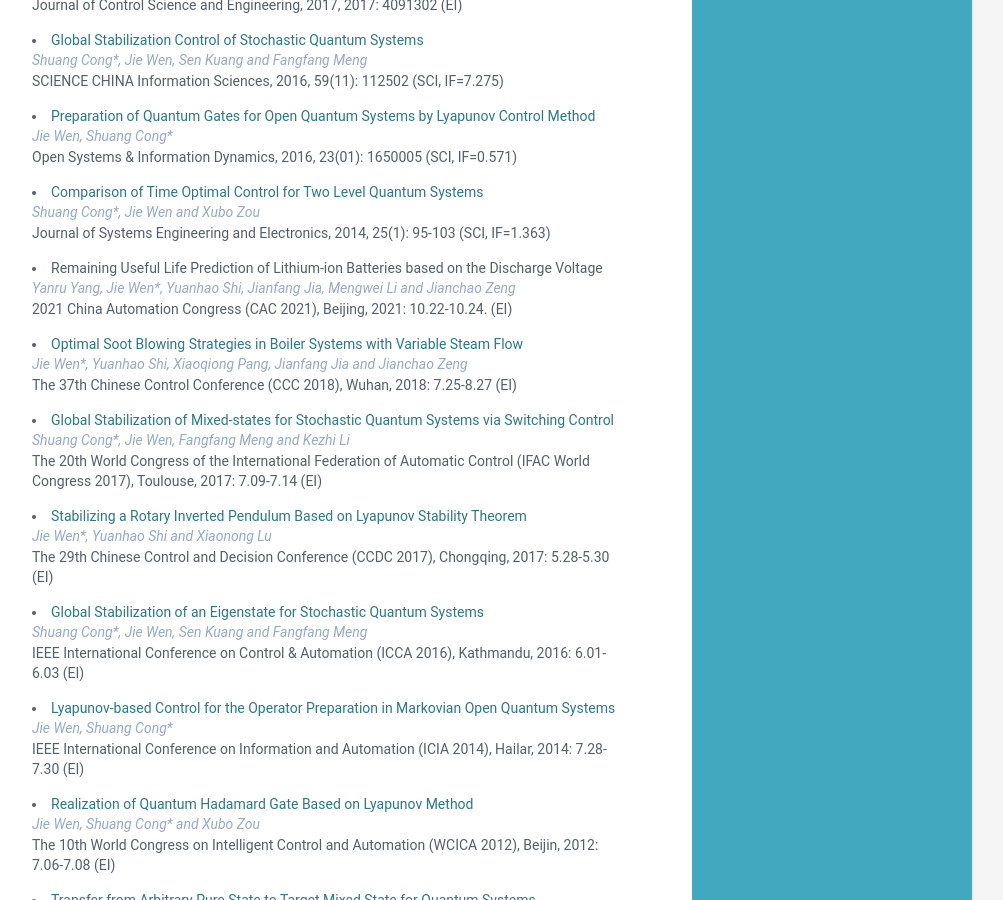
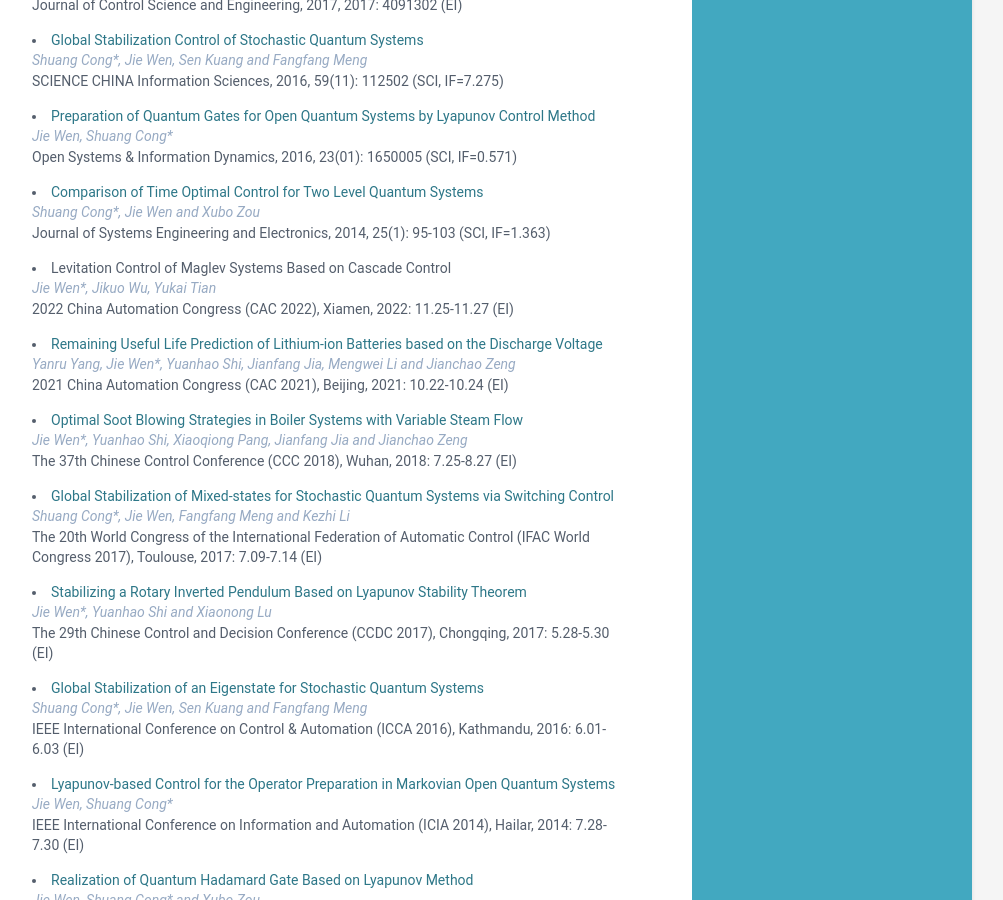
Before and after one commit to wenjie015/wenjie, a Jekyll site: the page built from index.html, in a window 1280 px wide and 900 px high, scrolled down 1966 px. Shown: the whole window, without its empty margins (168-1171 px from the left). Built offline with Jekyll 4.4.1, drawn with Linux system fonts in a browser that asks for light colours.

Commit message:
Update data.yml

```diff
--- a/_data/data.yml
+++ b/_data/data.yml
@@ -136,10 +136,15 @@ publications:
         authors: Shuang Cong*, Jie Wen and Xubo Zou
         conference: "Journal of Systems Engineering and Electronics, 2014, 25(1): 95-103 (SCI, IF=1.363)"
 
+      - title: Levitation Control of Maglev Systems Based on Cascade Control
+        link:
+        authors: Jie Wen*, Jikuo Wu, Yukai Tian
+        conference: "2022 China Automation Congress (CAC 2022), Xiamen, 2022: 11.25-11.27 (EI)"
+
       - title: Remaining Useful Life Prediction of Lithium-ion Batteries based on the Discharge Voltage
-        link:
+        link: https://doi.org/10.1109/CAC53003.2021.9727840
         authors: Yanru Yang, Jie Wen*, Yuanhao Shi, Jianfang Jia, Mengwei Li and Jianchao Zeng
-        conference: "2021 China Automation Congress (CAC 2021), Beijing, 2021: 10.22-10.24. (EI)"
+        conference: "2021 China Automation Congress (CAC 2021), Beijing, 2021: 10.22-10.24 (EI)"
 
       - title: Optimal Soot Blowing Strategies in Boiler Systems with Variable Steam Flow
         link: https://doi.org/10.23919/ChiCC.2018.8484204
```
